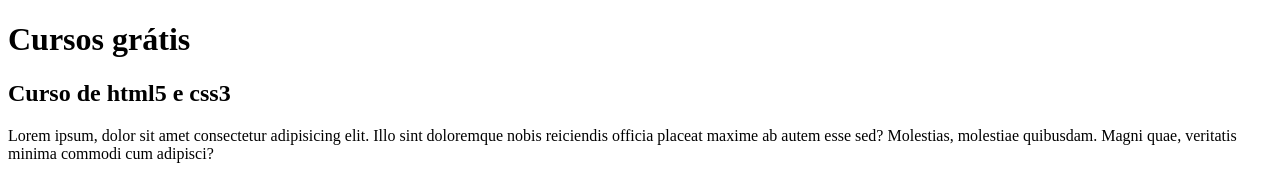
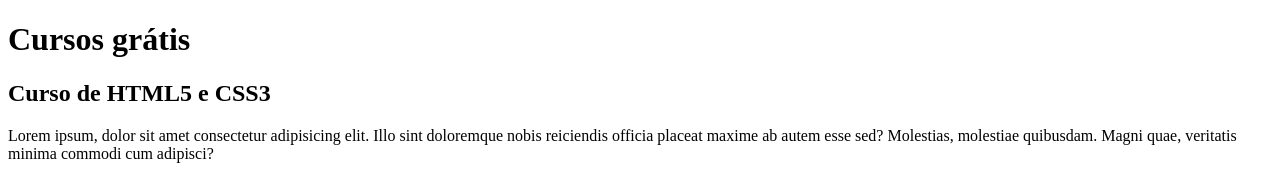
Before and after one commit to mariosilvamachado/projeto_site, a plain HTML site: page index.html in a window 1280 px wide. Shown: the top 170 px of the page. Drawn offline with Linux system fonts and the light colour scheme.

Commit message:
Update index.html

```diff
--- a/index.html
+++ b/index.html
@@ -11,7 +11,7 @@
             <h1>Cursos grátis</h1>
         </header>
         <article>
-            <h2>Curso de html5 e css3</h2>
+            <h2>Curso de HTML5 e CSS3</h2>
             <p>Lorem ipsum, dolor sit amet consectetur adipisicing elit. Illo sint doloremque nobis reiciendis officia placeat maxime ab autem esse sed? Molestias, molestiae quibusdam. Magni quae, veritatis minima commodi cum adipisci?</p>
         </article>
         <article>
```
